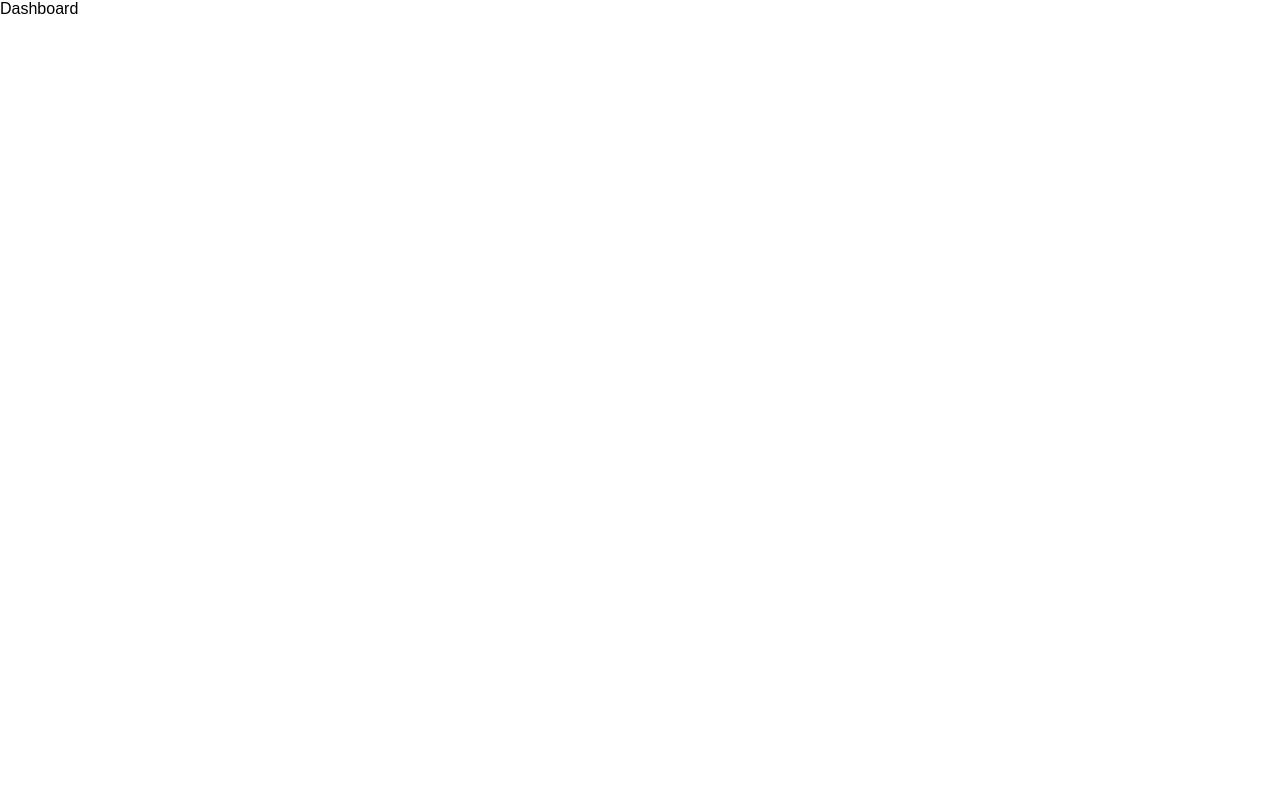
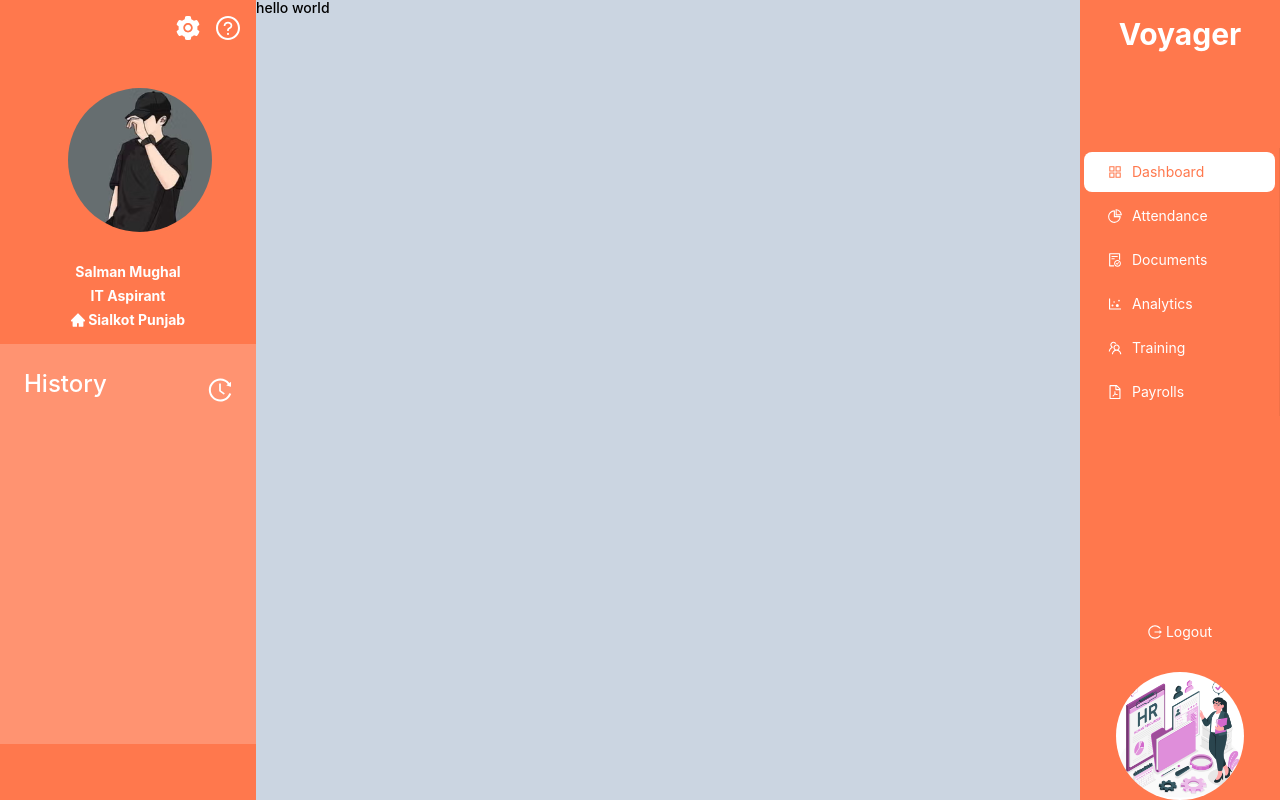
Before and after one commit to salmanmughal-dev/MoviesApp, a React (Vite) app: page /dashboard in a window 1280 px wide. Built offline with nearby package versions, Linux system fonts and the light colour scheme.

Commit message:
feat: base component is created with sidebar and routing mechanisms to efficiently render different components or parts such as dashboard, attendances etc.

```diff
--- a/electron.vite.config.ts
+++ b/electron.vite.config.ts
@@ -15,6 +15,11 @@ export default defineConfig({
         '@renderer': resolve('src/renderer/src')
       }
     },
-    plugins: [react()]
+    plugins: [react()],
+    build: {
+      rollupOptions: {
+        external: ['electron-store', 'sqlite3']
+      }
+    }
   }
 })
--- a/src/renderer/src/App.tsx
+++ b/src/renderer/src/App.tsx
@@ -1,14 +1,17 @@
 import { Routes, Route } from 'react-router-dom'
 import SplashScreen from './components/onboard/SplashScreen'
 import Login from './components/login/Login'
-import Dashboard from './components/dashboard/Dashboard'
+import BaseLayout from './components/base/Base'
 function App(): JSX.Element {
   return (
     <>
       <Routes>
         <Route path="/" element={<SplashScreen />} />
         <Route path="/login" element={<Login />} />
-        <Route path="/dashboard" element={<Dashboard />} />
+        <Route path="/" element={<BaseLayout />}>
+          <Route path="dashboard" element={<h1>hello world</h1>} />
+          <Route path="attendance" element={<h2>hello world222</h2>} />
+        </Route>
       </Routes>
     </>
   )
--- /dev/null
+++ b/src/renderer/src/components/attendance/Attendance.tsx
@@ -0,0 +1,3 @@
+export const Attendance = (): JSX.Element => {
+  return <div>Attendance</div>
+}
--- /dev/null
+++ b/src/renderer/src/components/base/Base.tsx
@@ -0,0 +1,59 @@
+import React from 'react'
+import { Layout } from 'antd'
+import { Outlet } from 'react-router-dom'
+import Sidebar from '../common/Sidebar'
+import profile from '@renderer/assets/profile.png'
+import {
+  SettingFilled,
+  QuestionCircleOutlined,
+  HomeFilled,
+  HistoryOutlined
+} from '@ant-design/icons'
+
+const BaseLayout: React.FC = () => {
+  return (
+    <Layout className="h-screen">
+      <LeftSection />
+
+      <Layout className="content-layout bg-slate-300">
+        <Outlet />
+      </Layout>
+      <Sidebar />
+    </Layout>
+  )
+}
+
+const LeftSection = (): JSX.Element => {
+  return (
+    <div className="flex">
+      <div className="sidebar bg-[#FF784D] w-64 h-screen text-white overflow-hidden">
+        <div className="flex items-center justify-end gap-4 p-4">
+          <SettingFilled className="text-white text-2xl" />
+          <QuestionCircleOutlined className="text-white text-2xl" />
+        </div>
+        <div className="flex flex-col items-center justify-center">
+          <img
+            src={profile}
+            className="profile-image w-36 h-36 rounded-full m-8 ml-14"
+            alt="Profile"
+          />
+          <div className="profile-info font-bold flex flex-col items-center justify-center gap-2">
+            <div>Salman Mughal</div>
+            <div>IT Aspirant</div>
+            <div>
+              <HomeFilled /> Sialkot Punjab
+            </div>
+          </div>
+        </div>
+        <div className="history-section bg-white bg-opacity-20 h-1/2 mt-4">
+          <div className="flex text-2xl p-6 items-center justify-between">
+            <h1 className="text-white">History</h1>
+            <HistoryOutlined className="text-white" />
+          </div>
+        </div>
+      </div>
+    </div>
+  )
+}
+
+export default BaseLayout
--- /dev/null
+++ b/src/renderer/src/components/common/Sidebar.tsx
@@ -0,0 +1,92 @@
+import { ConfigProvider, Menu } from 'antd'
+import Sider from 'antd/es/layout/Sider'
+import voyager from '@renderer/assets/hr.jpg'
+import {
+  PieChartOutlined,
+  TeamOutlined,
+  FileDoneOutlined,
+  DotChartOutlined,
+  AppstoreOutlined,
+  FilePdfOutlined,
+  LogoutOutlined
+} from '@ant-design/icons'
+import type { MenuProps } from 'antd'
+import { useNavigate } from 'react-router-dom'
+import React from 'react'
+
+type MenuItem = Required<MenuProps>['items'][number]
+
+function getItem(
+  label: React.ReactNode,
+  key: React.Key,
+  icon?: React.ReactNode,
+  children?: MenuItem[]
+): MenuItem {
+  return {
+    key,
+    icon,
+    children,
+    label
+  } as MenuItem
+}
+
+const items: MenuItem[] = [
+  getItem('Dashboard', '1', <AppstoreOutlined />),
+  getItem('Attendance', '2', <PieChartOutlined />),
+  getItem('Documents', 'sub1', <FileDoneOutlined />),
+  getItem('Analytics', 'sub2', <DotChartOutlined />),
+  getItem('Training', '9', <TeamOutlined />),
+  getItem('Payrolls', '10', <FilePdfOutlined />)
+]
+
+const Sidebar = (): JSX.Element => {
+  const navigate = useNavigate()
+  const [defaultKey, setDefaultKey] = React.useState('1')
+  console.log(setDefaultKey)
+
+  return (
+    <Sider className="bg-[#FF784D] !overflow-hidden">
+      <div className="text-3xl font-bold text-white text-center m-4">Voyager</div>
+      <div className="demo-logo-vertical" />
+      <ConfigProvider
+        theme={{
+          components: {
+            Menu: {
+              itemColor: 'white',
+              itemActiveBg: '#FF784D',
+              itemHoverColor: 'white',
+              itemSelectedBg: 'white',
+              itemSelectedColor: '#FF784D'
+            }
+          }
+        }}
+      >
+        <Menu
+          className="bg-[#FF784D] mt-24"
+          defaultSelectedKeys={[defaultKey]}
+          mode="inline"
+          onClick={(e) => {
+            if (e.key === '2') navigate('/attendance')
+            else if (e.key === '1') navigate('/dashboard')
+          }}
+          items={items}
+        />
+      </ConfigProvider>
+      <div
+        onClick={() => navigate('/login')}
+        className="text-white text-center xl:mt-52 mt-24 lg:mt-14 hover:underline cursor-pointer"
+      >
+        {' '}
+        <LogoutOutlined /> Logout
+      </div>
+      <div className="hidden lg:block">
+        <img src={voyager} alt="Logo" className="rounded-full w-32 h-auto m-auto mt-8" />
+        <div className="text-[#FF784D] bg-white text-center m-5 rounded-lg p-3 font-bold cursor-pointer">
+          Upgrade now
+        </div>
+      </div>
+    </Sider>
+  )
+}
+
+export default Sidebar
--- a/src/renderer/src/components/dashboard/Dashboard.tsx
+++ /dev/null
@@ -1,10 +0,0 @@
-const Dashboard = (): JSX.Element => {
-  const handleClick = (): void => {
-    window.electron.store.set('foo', 'bar')
-    // or
-    console.log(window.electron.store.get('foo'))
-  }
-  return <div onClick={handleClick}>Dashboard</div>
-}
-
-export default Dashboard
--- a/src/renderer/src/components/login/Login.tsx
+++ b/src/renderer/src/components/login/Login.tsx
@@ -9,7 +9,9 @@ const Login = (): JSX.Element => {
   const navigate = useNavigate()
 
   const onFinish = (values: User): void => {
-    if (values.username === 'salman' && values.password === '123') {
+    const user = window.electron.store.get('user')
+
+    if (values.username === user.username && values.password === user.password) {
       message.success({
         content: 'Login successful',
         icon: <EyeFilled style={{ color: 'orange' }} />
@@ -27,7 +29,17 @@ const Login = (): JSX.Element => {
     <>
       <div className="flex items-center justify-center h-screen bg-gradient-to-t from-orange-600 via-orange-200 to-gray-300">
         <div className="bg-white bg-opacity-20 backdrop-blur-md p-10 rounded-lg shadow-lg w-[400px] h-[350px]">
-          <h1 className="text-2xl font-bold p-6">Welcome to Voyager</h1>
+          <div className="mb-4">
+            <h1
+              className="relative w-[max-content] font-bold
+before:absolute before:inset-0 before:animate-typewriter
+before:bg-[#eddecd]
+after:absolute after:inset-0 after:w-[0.125em] after:animate-caret
+after:bg-black text-3xl text-center text-black "
+            >
+              Welcome to Voyager
+            </h1>
+          </div>
           <Form
             form={form}
             name="horizontal_login"
--- a/src/renderer/src/components/onboard/SplashScreen.tsx
+++ b/src/renderer/src/components/onboard/SplashScreen.tsx
@@ -4,6 +4,13 @@ import './animation.css'
 
 const SplashScreen = (): JSX.Element | null => {
   const navigate = useNavigate()
+  const handleClick = (): void => {
+    window.electron.store.set('user', {
+      username: 'salman',
+      password: '123'
+    })
+    navigate('/login')
+  }
   return (
     <div className="w-full h-screen flex flex-col items-center justify-center">
       <div className="starry-background">
@@ -19,7 +26,7 @@ const SplashScreen = (): JSX.Element | null => {
       <img
         src={voyager}
         alt="Logo"
-        onClick={() => navigate('/login')}
+        onClick={handleClick}
         className="animate-pulse rounded-full lg:w-96 w-60 h-auto"
       />
     </div>
--- a/tailwind.config.js
+++ b/tailwind.config.js
@@ -3,6 +3,34 @@ module.exports = {
   content: ['./index.html', './src/**/*.{js,ts,jsx,tsx}'],
   theme: {
     extend: {
+      animation: {
+        typewriter: 'typewriter 2s steps(11) forwards',
+        caret: 'typewriter 2s steps(11) forwards, blink 1s steps(11) infinite 2s'
+      },
+      keyframes: {
+        typewriter: {
+          to: {
+            left: '100%'
+          }
+        },
+        blink: {
+          '0%': {
+            opacity: '0'
+          },
+          '0.1%': {
+            opacity: '1'
+          },
+          '50%': {
+            opacity: '1'
+          },
+          '50.1%': {
+            opacity: '0'
+          },
+          '100%': {
+            opacity: '0'
+          }
+        }
+      },
       colors: {
         'dark-orange': '#FF8C00'
       }
```
Also changed, not shown: src/renderer/src/assets/hr.jpg (added), src/renderer/src/assets/profile.png (added).
